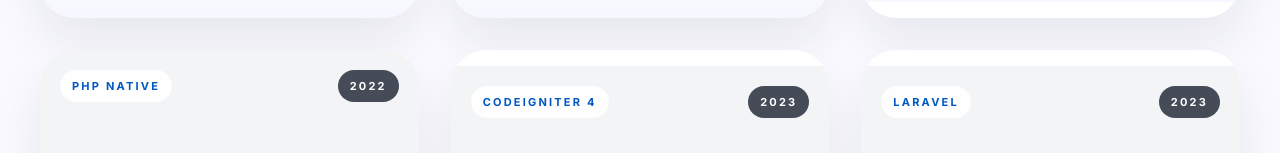
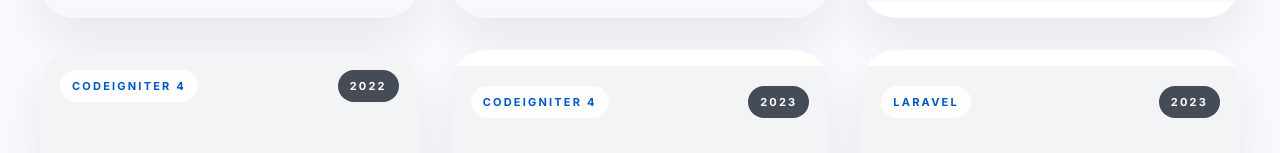
Before and after one commit to abcrd54/siapdigital, a React (Vite) app: page / in a window 1280 px wide. Shown: the part 3986-4139 px from the top of the page. Built offline with nearby package versions, Linux system fonts and the light colour scheme.

Commit message:
update hero

```diff
--- a/src/App.jsx
+++ b/src/App.jsx
@@ -154,7 +154,7 @@
 
   {
     title: "Sistem Pengambil Keputusan Supplier MOORA",
-    tag: "PHP Native",
+    tag: "Codeigniter 4",
     year: "2022",
     image: "/images/moora.png",
     link: "#",
```
